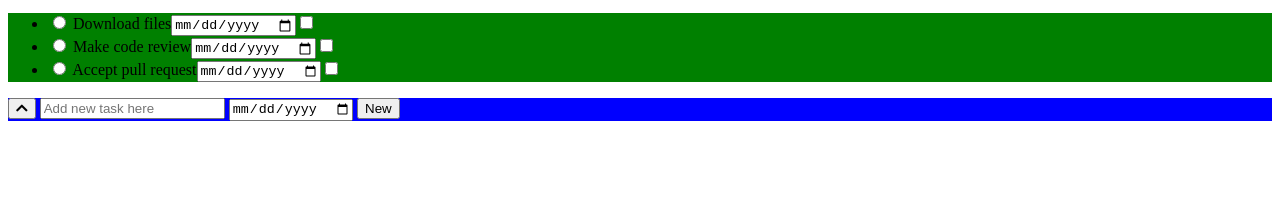
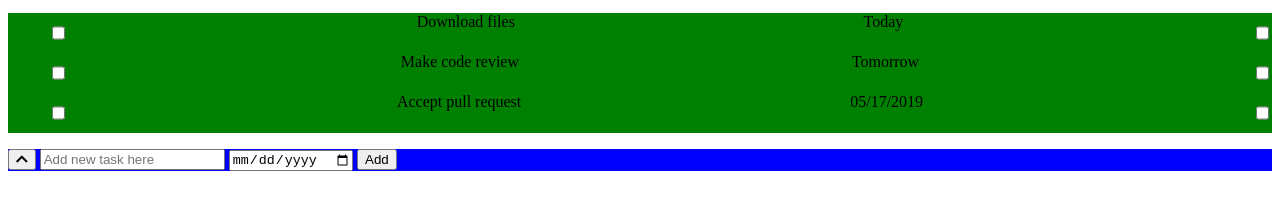
Before and after one commit to cristianbgp/group3-todolist-js, a plain HTML site: page index.html in a window 1280 px wide. Shown: the part 91-300 px from the top of the page. Drawn offline with Linux system fonts and the light colour scheme.

Commit message:
Fix initial structure of html

```diff
--- a/assets/css/style.css
+++ b/assets/css/style.css
@@ -21,3 +21,9 @@ h1 {
   width: 100%;
   background: blue;
 }
+
+.task__item {
+  height: 40px;
+  display: flex;
+  justify-content: space-between;
+}
--- a/index.html
+++ b/index.html
@@ -18,18 +18,21 @@
     <h2 class="header__date">Thursday, May 16th</h2>
   </div>
   <div class="body">
-    <ul class="body__list">
-      <li class="body__task">
-        <input type="radio">
-        <span>Download files</span><input type="date"><input type="checkbox">
+    <ul class="task">
+      <li class="task__item">
+        <input type="checkbox" class="task__checkbox">
+        <span class="task_description">Download files</span>
+        <span class="task__date">Today</span><input type="checkbox" class="task__priority">
       </li>
-      <li class="body__task">
-        <input type="radio">
-        <span>Make code review</span><input type="date"><input type="checkbox">
+      <li class="task__item">
+        <input type="checkbox" class="task__checkbox">
+        <span class=" task_description">Make code review</span>
+        <span class="task__date">Tomorrow</span><input type="checkbox" class="task__priority">
       </li>
-      <li class="body__task">
-        <input type="radio">
-        <span>Accept pull request</span><input type="date"><input type="checkbox">
+      <li class="task__item">
+        <input type="checkbox" class="task__checkbox">
+        <span class="task_description">Accept pull request</span>
+        <span class="task__date">05/17/2019</span><input type="checkbox" class="task__priority">
       </li>
     </ul>
   </div>
@@ -38,7 +41,7 @@
       <button class="form__arrow"><i class="fas fa-chevron-up"></i></button>
       <input type="text" placeholder="Add new task here" class="form__task">
       <input type="date" class="form__date">
-      <input type="submit" value="New" class="submission" />
+      <input type="submit" value="Add" class="form__submit" />
     </form>
   </div>
 
```
